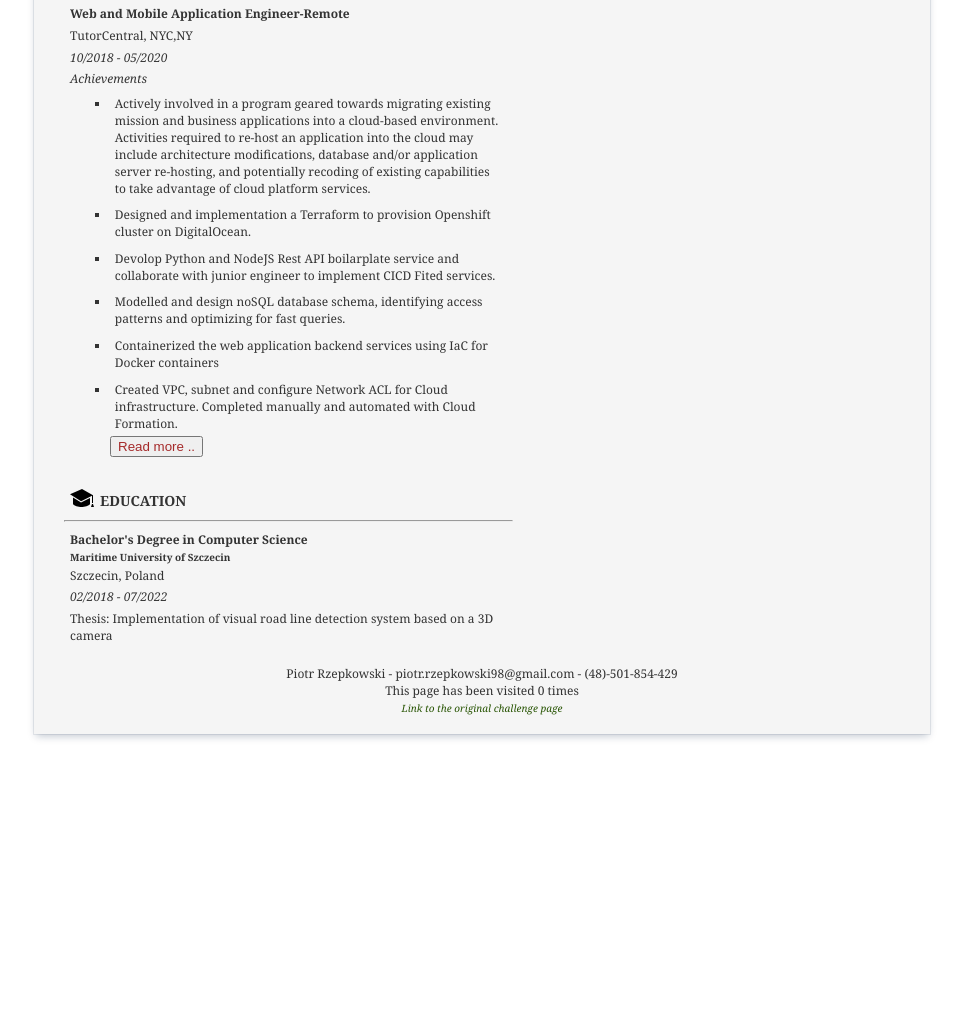
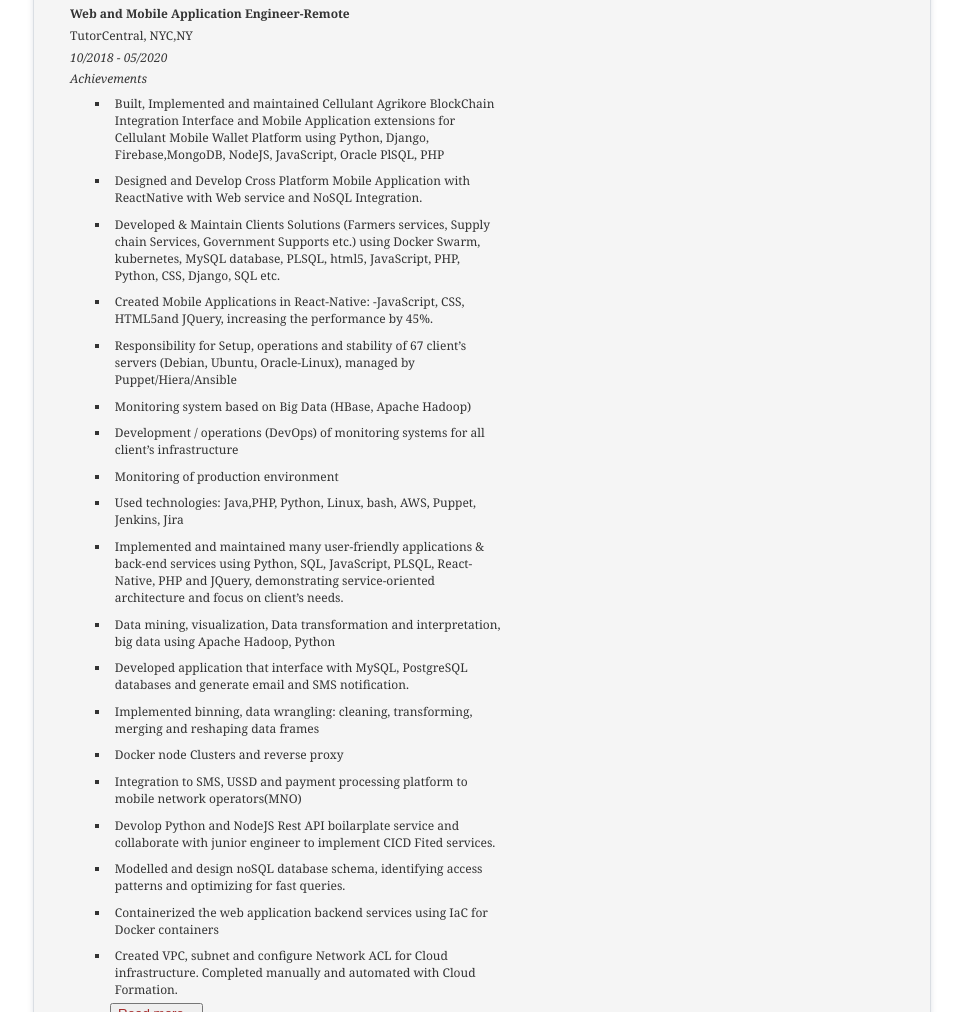
Before and after one commit to devopslord/waaron, a website: page src/frontend/index.html in a window 1280 px wide. Shown: the part 1726-2738 px from the top of the page, without its empty margins (158-1121 px from the left). Before the commit the page ends 2520 px from the top, so only its background shows below. Drawn offline with Linux system fonts and the light colour scheme; no server answers.

Commit message:
work-exp-3a

```diff
--- a/src/frontend/index.html
+++ b/src/frontend/index.html
@@ -374,14 +374,62 @@
               <small>Achievements</small>
               <ul>
                 <li>
-                  Actively involved in a program geared towards migrating existing mission and business applications
-                  into a cloud-based environment.  Activities required to re-host an application into the cloud may
-                  include architecture modifications, database and/or application server re-hosting, and potentially
-                  recoding of existing capabilities to take advantage of cloud platform services.
+                  Built, Implemented and maintained Cellulant Agrikore BlockChain Integration Interface and Mobile
+                  Application extensions for Cellulant Mobile Wallet Platform using Python, Django, Firebase,MongoDB,
+                  NodeJS, JavaScript, Oracle PlSQL, PHP
+
                </li>
                 <li>
-                  Designed and implementation a Terraform to provision Openshift cluster on DigitalOcean.
+                  Designed and Develop Cross Platform Mobile Application with ReactNative with Web service and NoSQL Integration.
                 </li>
+                <li>
+                 Developed & Maintain Clients Solutions (Farmers services, Supply chain Services, Government Supports etc.) using Docker Swarm, kubernetes, MySQL database, PLSQL, html5, JavaScript, PHP, Python, CSS, Django, SQL etc.
+                </li>
+                <li>
+                 Created Mobile Applications in React-Native: -JavaScript, CSS, HTML5and JQuery, increasing the performance by 45%.
+                </li>
+                <li>
+                 Responsibility for Setup, operations and stability of 67 client’s servers (Debian, Ubuntu, Oracle-Linux), managed by Puppet/Hiera/Ansible
+                </li>
+                <li>
+                 Monitoring system based on Big Data (HBase, Apache Hadoop)
+                </li>
+                <li>
+                 Development / operations (DevOps) of monitoring systems for all client’s infrastructure
+                </li>
+                <li>
+                 Monitoring of production environment
+                </li>
+                <li>
+                  Used technologies: Java,PHP, Python, Linux, bash, AWS, Puppet, Jenkins, Jira
+                </li>
+                <li>
+                  Implemented and maintained many user-friendly applications & back-end services using Python, SQL, JavaScript, PLSQL, React-Native, PHP and JQuery, demonstrating service-oriented architecture and focus on client’s needs.
+                </li>
+                <li>
+                  Data mining, visualization, Data transformation and interpretation, big data using Apache Hadoop, Python
+                </li>
+                <li>
+                  Developed application that interface with MySQL, PostgreSQL databases and generate email and SMS notification.
+                </li>
+                <li>
+                  Implemented binning, data wrangling: cleaning, transforming, merging and reshaping data frames
+                </li>
+                <li>
+                  Docker node Clusters and reverse proxy
+                </li>
+                <li>
+                  Integration to SMS, USSD and payment processing platform to mobile network operators(MNO)
+                </li>
+
+
+
+
+
+
+
+
+
                 <li>
                   Devolop Python and NodeJS Rest API boilarplate service and collaborate with junior engineer to
                   implement CICD Fited services.
```
